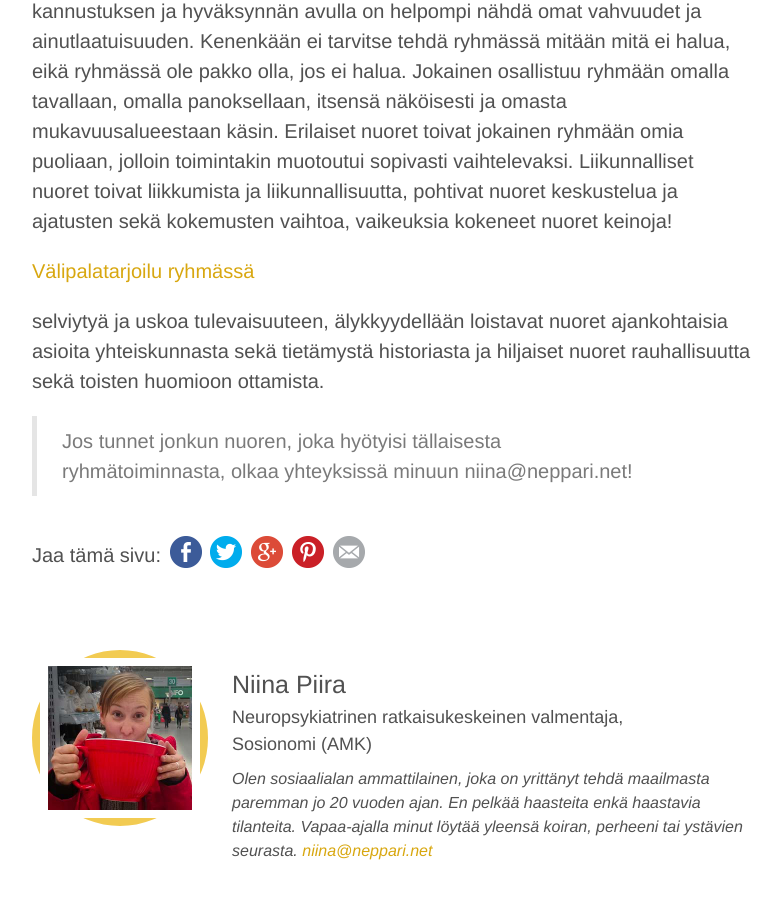
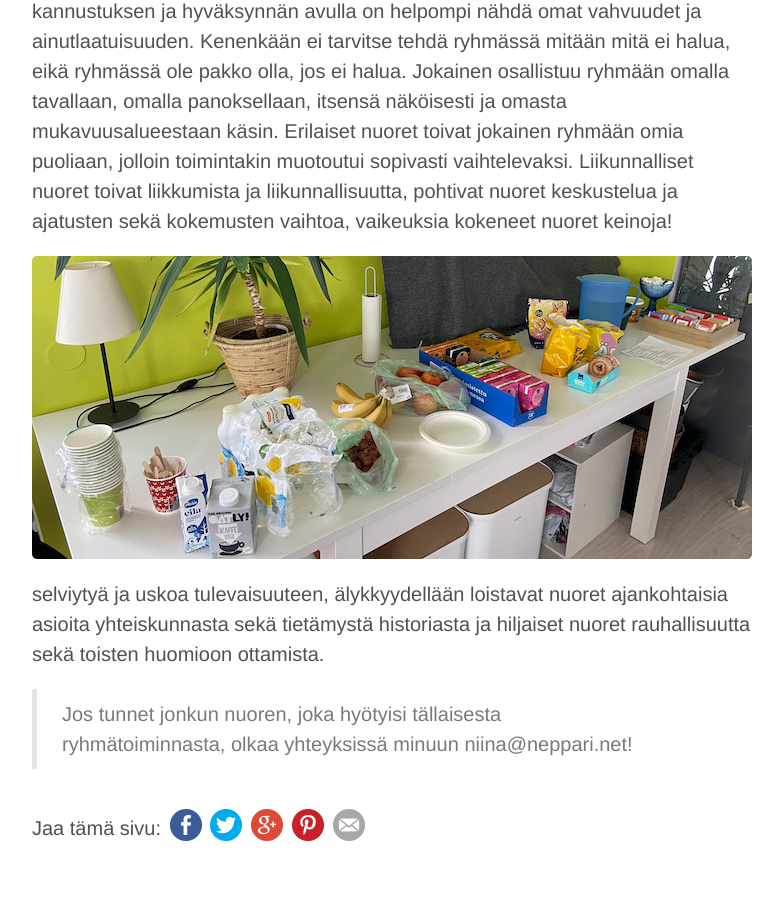
Before and after one commit to niinapiira/neppari.net, a Jekyll site: the page built from _posts/2023-08-04-ammatillisesti-ohjattu-vertaistukiryhma-nuorille.md, in a window 1280 px wide and 900 px high, scrolled down 9851 px. Shown: the whole window, without its empty margins (248-1031 px from the left). Built offline with Jekyll 4.4.1, drawn with Linux system fonts in a browser that asks for light colours.

Commit message:
Fix image

```diff
--- a/_posts/2023-08-04-ammatillisesti-ohjattu-vertaistukiryhma-nuorille.md
+++ b/_posts/2023-08-04-ammatillisesti-ohjattu-vertaistukiryhma-nuorille.md
@@ -143,7 +143,7 @@ Olemme panostaneet ryhmässä itseen ja toisiin tutustumiseen, yksilöllisyyteen
 
 Pääpointti ryhmässä on siis ollut itsensä hyväksyminen sellaisena kuin. Kun tietää missä on ja hyväksyy tilanteensa vertaistuen voimin, on siitä hyvä lähteä ponnistamaan elämässä siihen suuntaan kuin itse toivoo. Toisten ryhmäläisten kannustuksen ja hyväksynnän avulla on helpompi nähdä omat vahvuudet ja ainutlaatuisuuden. Kenenkään ei tarvitse tehdä ryhmässä mitään mitä ei halua, eikä ryhmässä ole pakko olla, jos ei halua. Jokainen osallistuu ryhmään omalla tavallaan, omalla panoksellaan, itsensä näköisesti ja omasta mukavuusalueestaan käsin. Erilaiset nuoret toivat jokainen ryhmään omia puoliaan, jolloin toimintakin muotoutui sopivasti vaihtelevaksi. Liikunnalliset nuoret toivat liikkumista ja liikunnallisuutta, pohtivat nuoret keskustelua ja ajatusten sekä kokemusten vaihtoa, vaikeuksia kokeneet nuoret keinoja!
 
-[Välipalatarjoilu ryhmässä]({{site.baseurl}}/uploaded-images/IMG_3495.jpeg)
+![Välipalatarjoilu ryhmässä]({{site.baseurl}}/uploaded-images/valipalatarjoilu-nuorten-ryhmassa.jpeg)
 
 selviytyä ja uskoa tulevaisuuteen, älykkyydellään loistavat nuoret ajankohtaisia asioita yhteiskunnasta sekä tietämystä historiasta ja hiljaiset nuoret rauhallisuutta sekä toisten huomioon ottamista.
 
```
Also changed, not shown: uploaded-images/valipalatarjoilu-nuorten-ryhmassa.jpeg (added), 2 other files.
